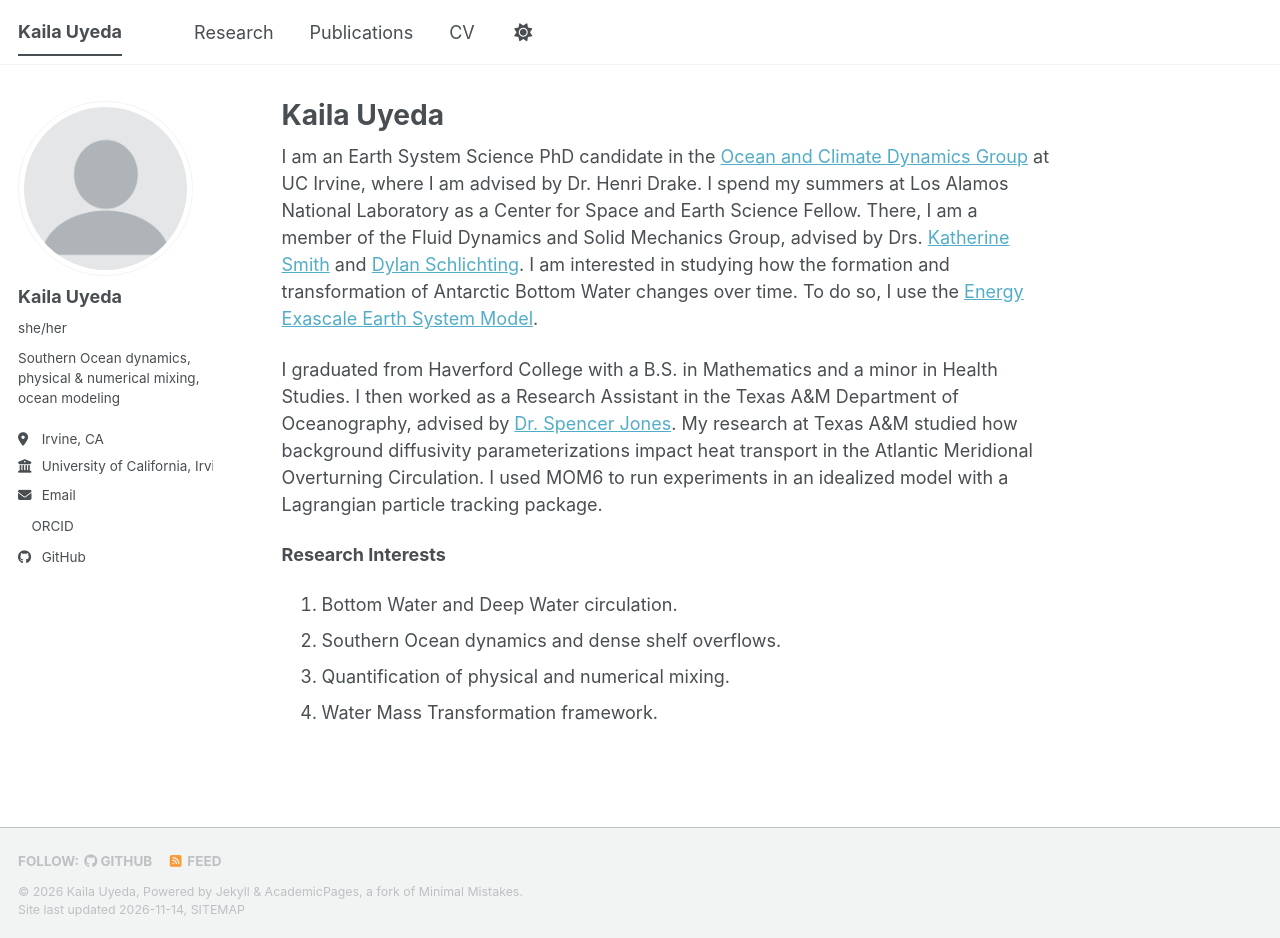
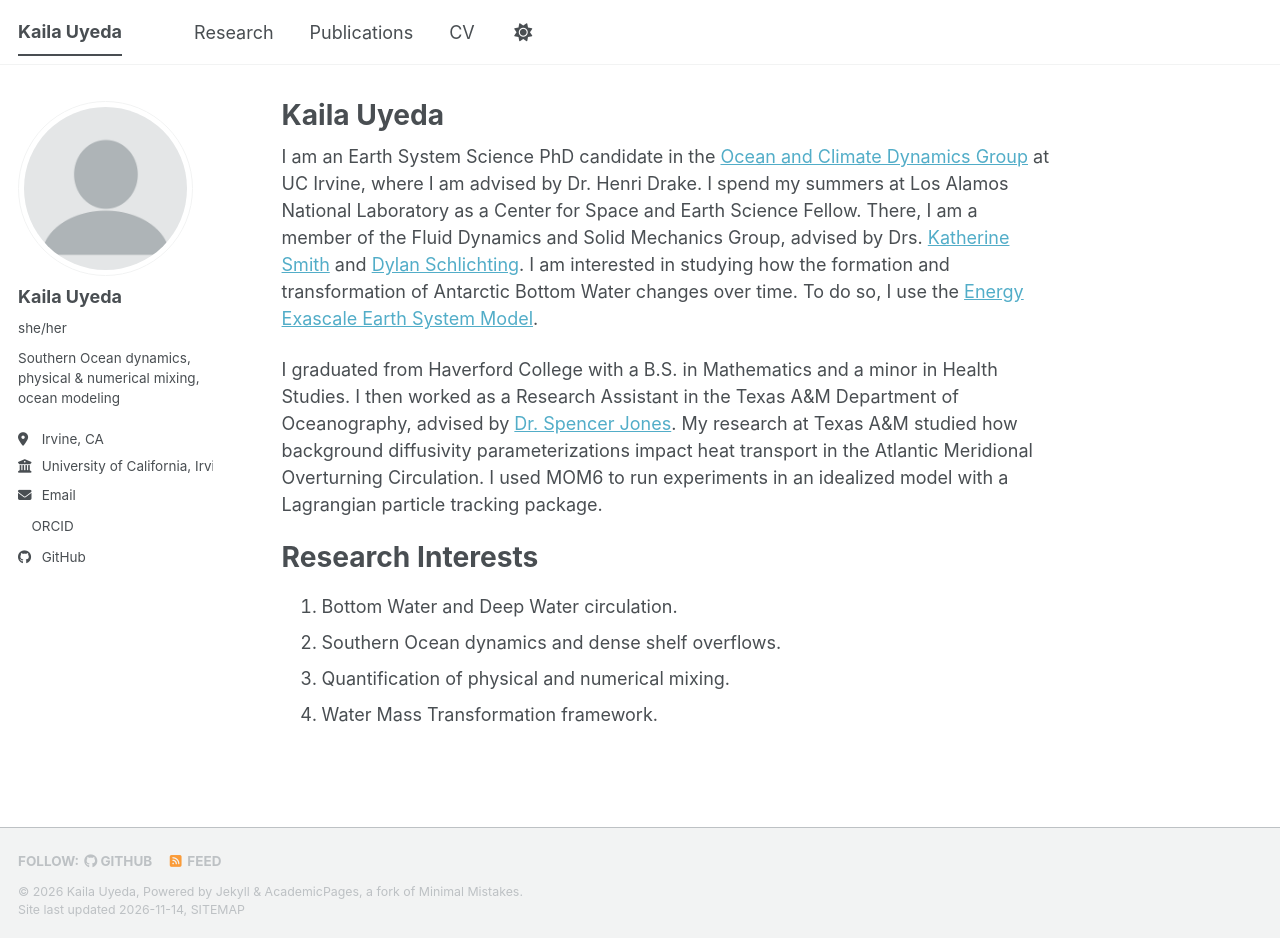
Before and after one commit to kailauyeda/kailauyeda.github.io, a Jekyll site: the page built from _pages/about.md, in a window 1280 px wide and 938 px high. Built offline with Jekyll 4.4.1, drawn with Linux system fonts in a browser that asks for light colours; a script bundle is joined from its source files by our own code; a style sheet for code colours, icons or effects is not loaded.

```diff
--- a/_pages/about.md
+++ b/_pages/about.md
@@ -11,7 +11,8 @@ I am an Earth System Science PhD candidate in the [Ocean and Climate Dynamics Gr
 
 I graduated from Haverford College with a B.S. in Mathematics and a minor in Health Studies. I then worked as a Research Assistant in the Texas A&M Department of Oceanography, advised by [Dr. Spencer Jones](https://opatt-group.github.io/). My research at Texas A&M studied how background diffusivity parameterizations impact heat transport in the Atlantic Meridional Overturning Circulation. I used MOM6 to run experiments in an idealized model with a Lagrangian particle tracking package.
 
-**Research Interests**
+Research Interests
+======
 1. Bottom Water and Deep Water circulation.
 2. Southern Ocean dynamics and dense shelf overflows.
 3. Quantification of physical and numerical mixing.
```
